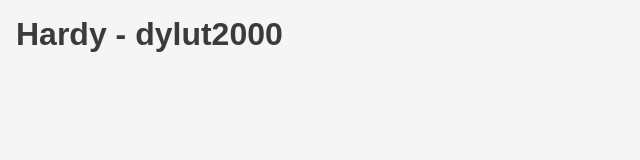
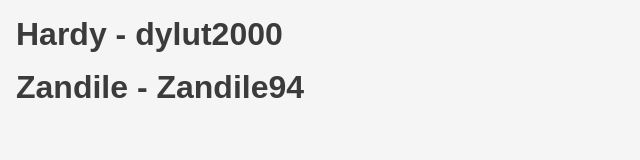
Before and after one commit to The-DigitalAcademy/git-pwd-april-2024, a plain HTML site: page index.html in a window 1280 px wide. Shown: the whole page, without its empty margins (0-640 px from the left). Drawn offline with Linux system fonts and the light colour scheme.

Commit message:
Zandile edded

```diff
--- a/index.html
+++ b/index.html
@@ -12,6 +12,8 @@
 
     <h1>Hardy - dylut2000</h1>
 
+    <h1>Zandile - Zandile94</h1>
+
 </body>
 
 </html>
```
